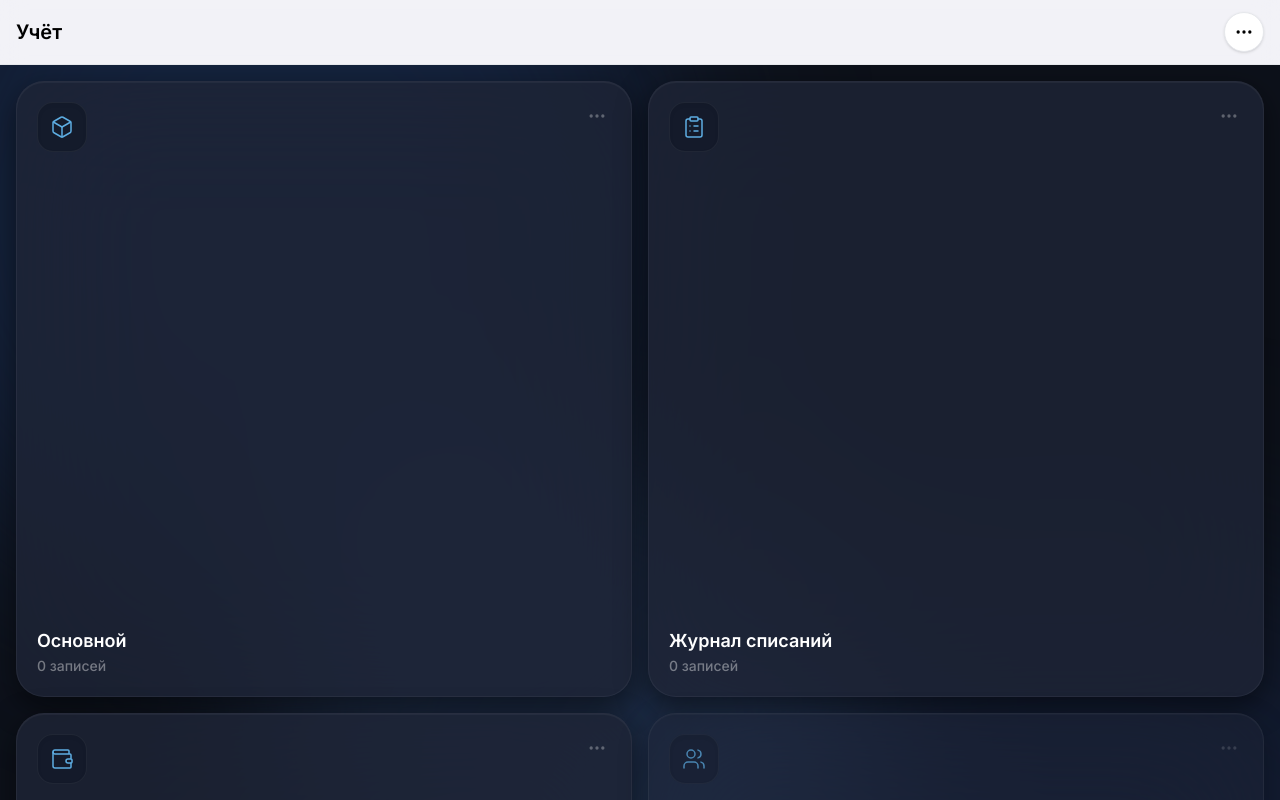
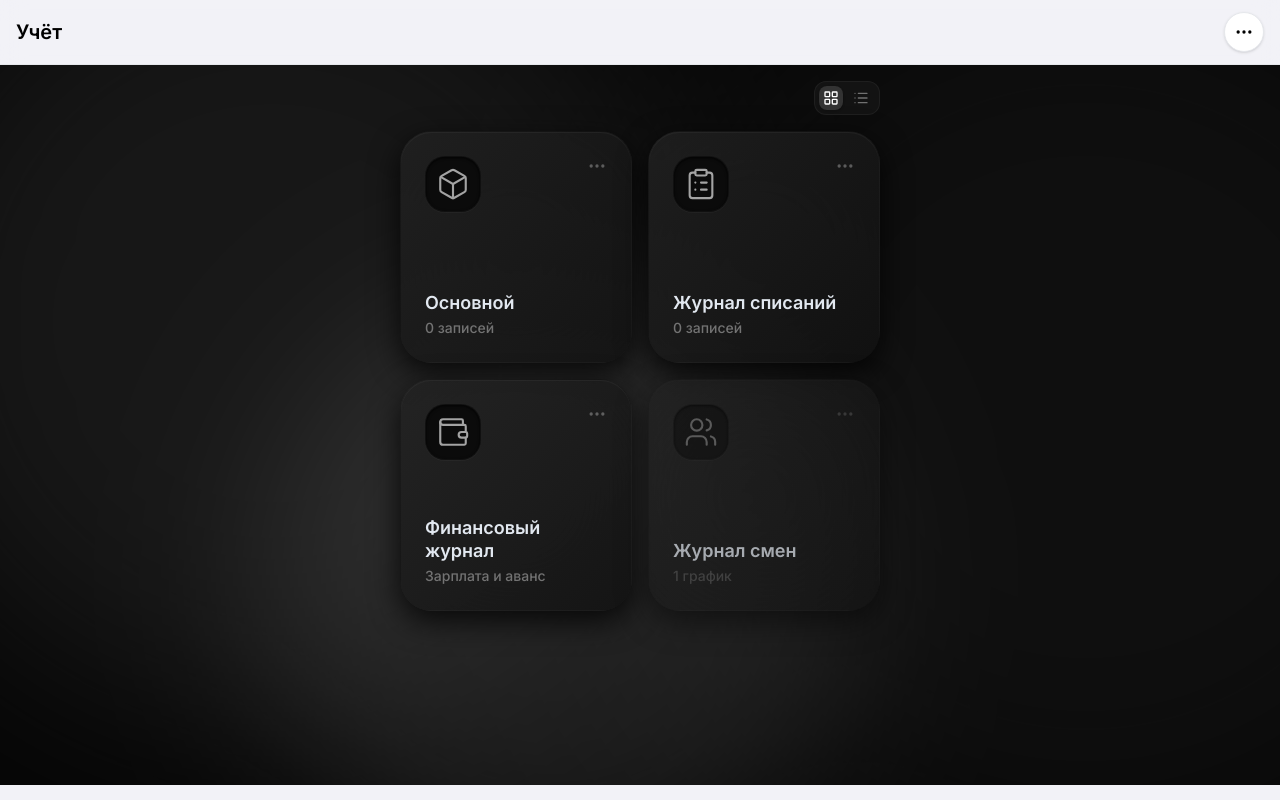
Before and after one commit to Cvazirus/-_2, a React (Vite) app: page / in a window 1280 px wide. Shown: the top 800 px of the page. Built offline with nearby package versions, Linux system fonts and the light colour scheme; no server answers.

Commit message:
feat: Enhance dashboard with layout and list icons
Adds `LayoutGrid` and `List` icons to the dashboard component. Also updates the background styling to use a grayscale color scheme for a more subdued visual effect.

```diff
--- a/src/components/Dashboard.tsx
+++ b/src/components/Dashboard.tsx
@@ -1,4 +1,4 @@
-import { Box, ClipboardList, MoreHorizontal, Edit2, Trash2, Wallet, Users } from 'lucide-react';
+import { Box, ClipboardList, MoreHorizontal, Edit2, Trash2, Wallet, Users, LayoutGrid, List } from 'lucide-react';
 import { motion, AnimatePresence } from 'motion/react';
 import React, { useState, useRef, useEffect } from 'react';
 
@@ -72,29 +72,42 @@ export default function Dashboard({ partsCount, operationsCount, onOpenParts, on
   );
 
   return (
-    <div className="relative min-h-[calc(100dvh-80px)] overflow-hidden bg-[#0d111a]" ref={menuRef}>
-      {/* Immersive Dark Fluid Background */}
-      <div className="absolute inset-0 pointer-events-none z-0 overflow-hidden opacity-60">
-        <div className="absolute top-[-20%] left-[-10%] w-[80vw] h-[80vw] max-w-[800px] max-h-[800px] bg-[#1a2f55] rounded-full blur-[100px] mix-blend-screen" />
-        <div className="absolute bottom-[-10%] right-[-20%] w-[90vw] h-[90vw] max-w-[900px] max-h-[900px] bg-[#172545] rounded-full blur-[120px] mix-blend-screen" />
-        <div className="absolute top-[30%] left-[20%] w-[60vw] h-[60vw] max-w-[600px] max-h-[600px] bg-[#223555] rounded-full blur-[80px] mix-blend-screen" />
+    <div className="relative min-h-[calc(100dvh-80px)] overflow-hidden bg-[#050505]" ref={menuRef}>
+      {/* Immersive Dark Fluid Background - Grayscale */}
+      <div className="absolute inset-0 pointer-events-none z-0 overflow-hidden opacity-50">
+        <div className="absolute top-[-20%] left-[-10%] w-[80vw] h-[80vw] max-w-[800px] max-h-[800px] bg-[#2a2a2a] rounded-full blur-[100px] mix-blend-screen" />
+        <div className="absolute bottom-[-10%] right-[-20%] w-[90vw] h-[90vw] max-w-[900px] max-h-[900px] bg-[#1a1a1a] rounded-full blur-[120px] mix-blend-screen" />
+        <div className="absolute top-[30%] left-[20%] w-[60vw] h-[60vw] max-w-[600px] max-h-[600px] bg-[#333333] rounded-full blur-[80px] mix-blend-screen" />
       </div>
 
-      <div className="relative z-10 p-4 grid grid-cols-2 gap-3 sm:gap-4 content-start">
+      <div className="relative z-10 p-4 w-full max-w-lg mx-auto">
+        {/* Toggle Grid/List matching the screenshot top right corner */}
+        <div className="flex justify-end mb-4">
+          <div className="flex items-center gap-1 bg-[#161616]/80 backdrop-blur-md p-1 rounded-xl border border-white/5">
+            <button className="bg-[#333333] text-white p-1 rounded-[8px] shadow-sm">
+              <LayoutGrid size={16} />
+            </button>
+            <button className="text-white/40 p-1 rounded-[8px] px-1.5 transition-colors hover:text-white/70">
+              <List size={16} />
+            </button>
+          </div>
+        </div>
+
+        <div className="grid grid-cols-2 gap-3 sm:gap-4 content-start">
           {/* Учёт (Основной) */}
           <motion.div
             whileTap={{ scale: 0.98 }}
             onClick={onOpenParts}
-          className="bg-[#1e2536]/80 backdrop-blur-3xl rounded-[28px] p-4 sm:p-5 flex flex-col cursor-pointer shadow-[inset_0_1px_1px_rgba(255,255,255,0.05),_0_10px_30px_rgba(0,0,0,0.5)] border border-white/5 transition-all aspect-square relative"
+            className="bg-gradient-to-br from-[#222222]/80 to-[#111111]/80 backdrop-blur-3xl rounded-[32px] p-5 sm:p-6 flex flex-col cursor-pointer shadow-[inset_0_1px_1px_rgba(255,255,255,0.05),_0_10px_30px_rgba(0,0,0,0.8)] border border-transparent transition-all aspect-square relative"
           >
             <div className="flex justify-between items-start mb-4">
-            <div className="bg-[#141b2a]/80 shadow-inner border border-white/5 p-3 rounded-2xl">
-              <Box size={24} strokeWidth={1.5} className="text-[#5dade2]" />
+              <div className="w-14 h-14 rounded-[20px] bg-[#0a0a0a]/90 shadow-[inset_0_1px_3px_rgba(0,0,0,0.8),_0_1px_0_rgba(255,255,255,0.03)] border border-white/[0.02] flex items-center justify-center">
+                <Box size={34} strokeWidth={1.5} className="text-[#a3a3a3]" />
               </div>
-            <div className="relative">
+              <div className="relative -mr-2 -mt-2">
                 <button
                   onClick={(e) => handleMenuClick(e, 'parts')}
-                className="text-white/30 hover:text-white/70 transition-colors p-1"
+                  className="text-white/30 hover:text-white/70 transition-colors p-2 rounded-full"
                 >
                   <MoreHorizontal size={20} />
                 </button>
@@ -103,8 +116,8 @@ export default function Dashboard({ partsCount, operationsCount, onOpenParts, on
             </div>
 
             <div className="mt-auto">
-            <h2 className="text-white text-base sm:text-lg font-semibold leading-tight mb-1">Основной</h2>
-            <p className="text-white/40 text-xs sm:text-sm font-medium">{partsCount} записей</p>
+              <h2 className="text-[#e2e8f0] text-base sm:text-lg font-semibold leading-tight mb-1">Основной</h2>
+              <p className="text-[#737373] text-xs sm:text-sm font-medium">{partsCount} записей</p>
             </div>
           </motion.div>
 
@@ -112,16 +125,16 @@ export default function Dashboard({ partsCount, operationsCount, onOpenParts, on
           <motion.div
             whileTap={{ scale: 0.98 }}
             onClick={onOpenOperations}
-          className="bg-[#1e2536]/80 backdrop-blur-3xl rounded-[28px] p-4 sm:p-5 flex flex-col cursor-pointer shadow-[inset_0_1px_1px_rgba(255,255,255,0.05),_0_10px_30px_rgba(0,0,0,0.5)] border border-white/5 transition-all aspect-square relative"
+            className="bg-gradient-to-br from-[#222222]/80 to-[#111111]/80 backdrop-blur-3xl rounded-[32px] p-5 sm:p-6 flex flex-col cursor-pointer shadow-[inset_0_1px_1px_rgba(255,255,255,0.05),_0_10px_30px_rgba(0,0,0,0.8)] border border-transparent transition-all aspect-square relative"
           >
             <div className="flex justify-between items-start mb-4">
-            <div className="bg-[#141b2a]/80 shadow-inner border border-white/5 p-3 rounded-2xl">
-              <ClipboardList size={24} strokeWidth={1.5} className="text-[#5dade2]" />
+              <div className="w-14 h-14 rounded-[20px] bg-[#0a0a0a]/90 shadow-[inset_0_1px_3px_rgba(0,0,0,0.8),_0_1px_0_rgba(255,255,255,0.03)] border border-white/[0.02] flex items-center justify-center">
+                <ClipboardList size={34} strokeWidth={1.5} className="text-[#a3a3a3]" />
               </div>
-            <div className="relative">
+              <div className="relative -mr-2 -mt-2">
                 <button
                   onClick={(e) => handleMenuClick(e, 'operations')}
-                className="text-white/30 hover:text-white/70 transition-colors p-1"
+                  className="text-white/30 hover:text-white/70 transition-colors p-2 rounded-full"
                 >
                   <MoreHorizontal size={20} />
                 </button>
@@ -130,8 +143,8 @@ export default function Dashboard({ partsCount, operationsCount, onOpenParts, on
             </div>
 
             <div className="mt-auto">
-            <h2 className="text-white text-base sm:text-lg font-semibold leading-tight mb-1">Журнал списаний</h2>
-            <p className="text-white/40 text-xs sm:text-sm font-medium">{operationsCount} записей</p>
+              <h2 className="text-[#e2e8f0] text-base sm:text-lg font-semibold leading-tight mb-1">Журнал списаний</h2>
+              <p className="text-[#737373] text-xs sm:text-sm font-medium">{operationsCount} записей</p>
             </div>
           </motion.div>
 
@@ -139,47 +152,48 @@ export default function Dashboard({ partsCount, operationsCount, onOpenParts, on
           <motion.div
             whileTap={{ scale: 0.98 }}
             onClick={onViewFinance}
-          className="bg-[#1e2536]/80 backdrop-blur-3xl rounded-[28px] p-4 sm:p-5 flex flex-col cursor-pointer shadow-[inset_0_1px_1px_rgba(255,255,255,0.05),_0_10px_30px_rgba(0,0,0,0.5)] border border-white/5 transition-all aspect-square relative"
+            className="bg-gradient-to-br from-[#222222]/80 to-[#111111]/80 backdrop-blur-3xl rounded-[32px] p-5 sm:p-6 flex flex-col cursor-pointer shadow-[inset_0_1px_1px_rgba(255,255,255,0.05),_0_10px_30px_rgba(0,0,0,0.8)] border border-transparent transition-all aspect-square relative"
           >
             <div className="flex justify-between items-start mb-4">
-            <div className="bg-[#141b2a]/80 shadow-inner border border-white/5 p-3 rounded-2xl">
-              <Wallet size={24} strokeWidth={1.5} className="text-[#5dade2]" />
+              <div className="w-14 h-14 rounded-[20px] bg-[#0a0a0a]/90 shadow-[inset_0_1px_3px_rgba(0,0,0,0.8),_0_1px_0_rgba(255,255,255,0.03)] border border-white/[0.02] flex items-center justify-center">
+                <Wallet size={34} strokeWidth={1.5} className="text-[#a3a3a3]" />
               </div>
-            <div className="relative">
-              <button className="text-white/30 hover:text-white/70 transition-colors p-1">
+              <div className="relative -mr-2 -mt-2">
+                <button className="text-white/30 hover:text-white/70 transition-colors p-2 rounded-full">
                   <MoreHorizontal size={20} />
                 </button>
               </div>
             </div>
 
             <div className="mt-auto">
-            <h2 className="text-white text-base sm:text-lg font-semibold leading-tight mb-1">Финансовый журнал</h2>
-            <p className="text-white/40 text-xs sm:text-sm font-medium">Зарплата и аванс</p>
+              <h2 className="text-[#e2e8f0] text-base sm:text-lg font-semibold leading-tight mb-1">Финансовый журнал</h2>
+              <p className="text-[#737373] text-xs sm:text-sm font-medium">Зарплата и аванс</p>
             </div>
           </motion.div>
 
           {/* Журнал смен */}
           <motion.div
             whileTap={{ scale: 0.98 }}
-          className="bg-[#1e2536]/50 backdrop-blur-3xl rounded-[28px] p-4 sm:p-5 flex flex-col cursor-not-allowed shadow-[inset_0_1px_1px_rgba(255,255,255,0.03),_0_10px_30px_rgba(0,0,0,0.3)] border border-white/5 transition-all aspect-square relative"
+            className="bg-gradient-to-br from-[#222222]/50 to-[#111111]/50 backdrop-blur-3xl rounded-[32px] p-5 sm:p-6 flex flex-col cursor-not-allowed shadow-[inset_0_1px_1px_rgba(255,255,255,0.02),_0_10px_30px_rgba(0,0,0,0.5)] border border-transparent transition-all aspect-square relative"
           >
             <div className="flex justify-between items-start mb-4 opacity-70">
-            <div className="bg-[#141b2a]/60 shadow-inner border border-white/5 p-3 rounded-2xl">
-              <Users size={24} strokeWidth={1.5} className="text-[#5dade2]" />
+              <div className="w-14 h-14 rounded-[20px] bg-[#0a0a0a]/60 shadow-[inset_0_1px_3px_rgba(0,0,0,0.8),_0_1px_0_rgba(255,255,255,0.03)] border border-white/[0.02] flex items-center justify-center">
+                <Users size={34} strokeWidth={1.5} className="text-[#737373]" />
               </div>
-            <div className="relative">
-              <button className="text-white/20 transition-colors p-1">
+              <div className="relative -mr-2 -mt-2">
+                <button className="text-white/20 transition-colors p-2 rounded-full cursor-not-allowed">
                   <MoreHorizontal size={20} />
                 </button>
               </div>
             </div>
 
             <div className="mt-auto opacity-70">
-            <h2 className="text-white text-base sm:text-lg font-semibold leading-tight mb-1">Журнал смен</h2>
-            <p className="text-white/30 text-xs sm:text-sm font-medium">В разработке</p>
+              <h2 className="text-[#e2e8f0] text-base sm:text-lg font-semibold leading-tight mb-1">Журнал смен</h2>
+              <p className="text-[#737373] text-xs sm:text-sm font-medium opacity-60">1 график</p>
             </div>
           </motion.div>
         </div>
       </div>
+    </div>
   );
 }
```
Lines whose indentation alone changed are shown as unchanged.
